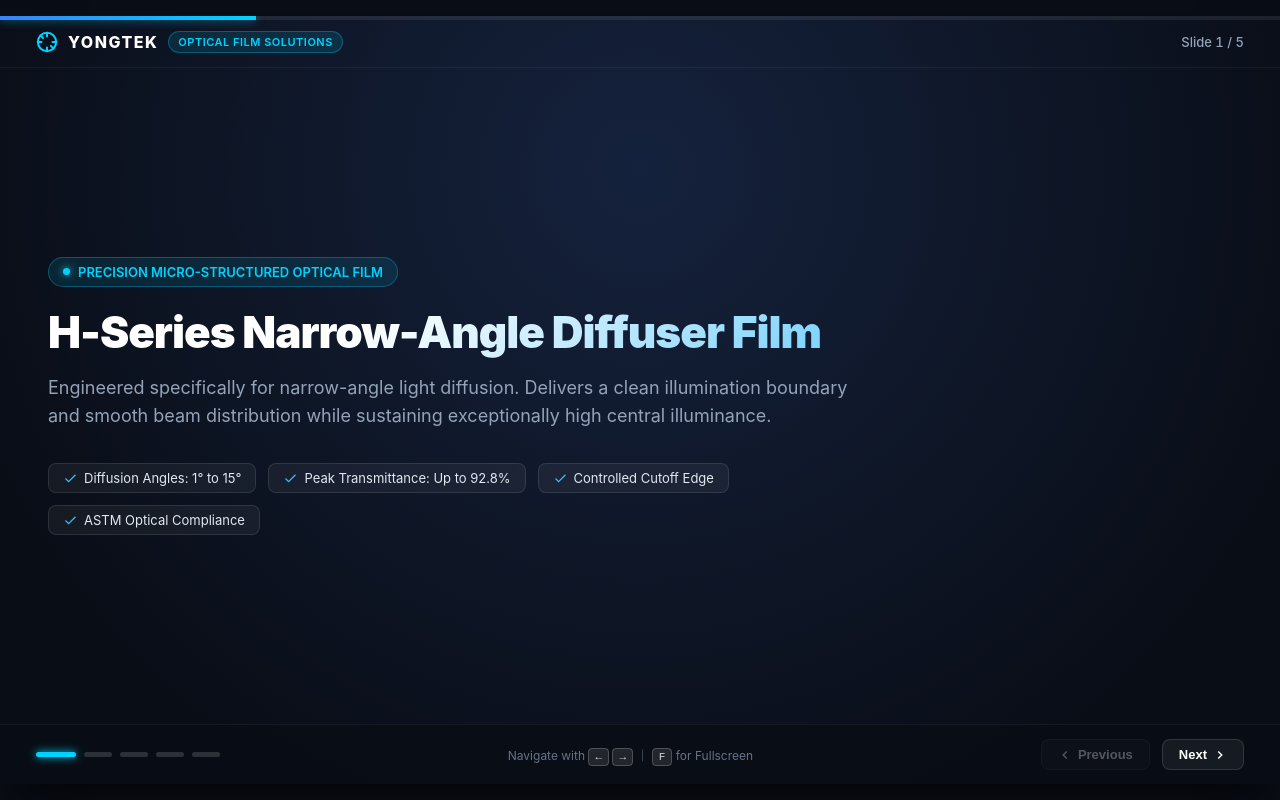
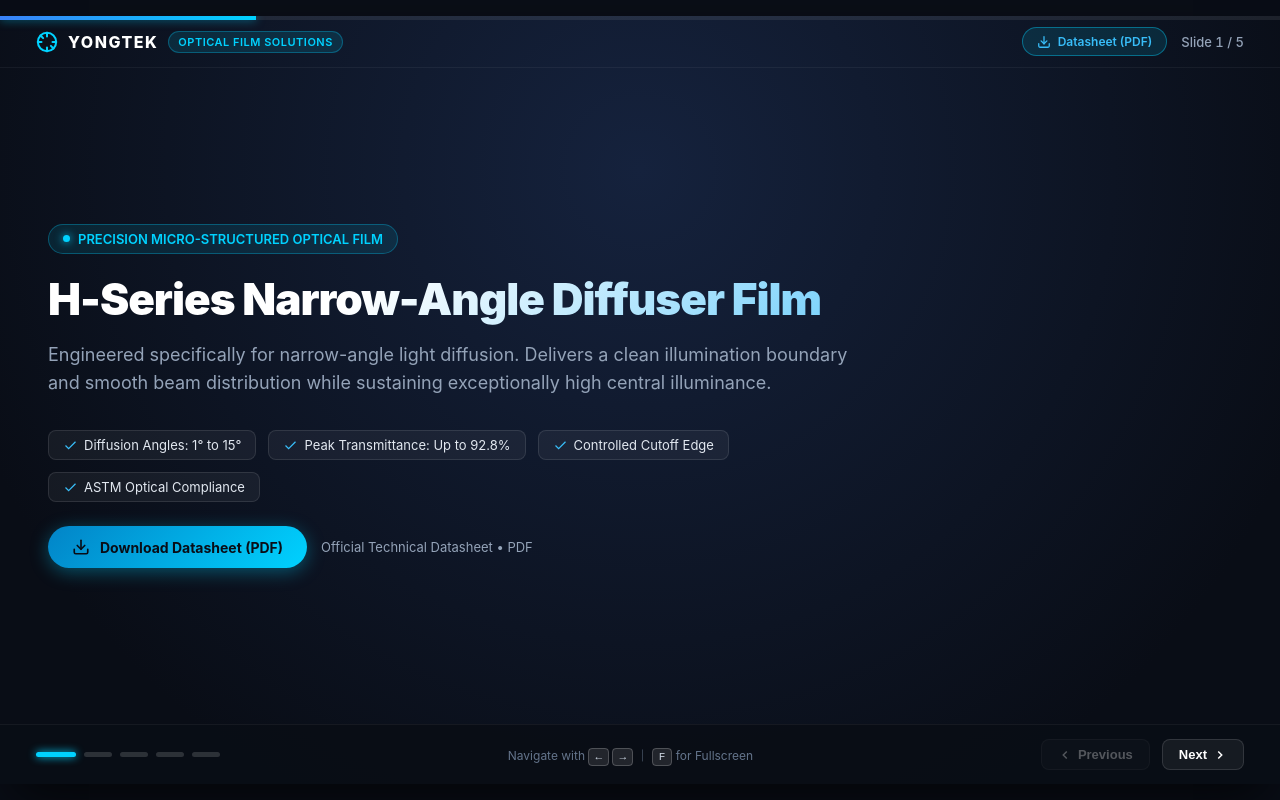
Before and after one commit to jill-chen-0809/vale, a plain HTML site: page slides_en.html in a window 1280 px wide. Drawn offline with Linux system fonts and the light colour scheme.

Commit message:
Add H-Series PDF datasheet and download buttons to slides

```diff
--- a/slides_en.html
+++ b/slides_en.html
@@ -104,6 +104,47 @@
       color: var(--text-muted);
       font-weight: 500;
       font-feature-settings: "tnum";
+    }
+    .btn-download {
+      display: inline-flex;
+      align-items: center;
+      gap: 7px;
+      padding: 6px 14px;
+      background: rgba(0, 210, 255, 0.12);
+      border: 1px solid rgba(0, 210, 255, 0.4);
+      border-radius: 20px;
+      color: #38bdf8;
+      font-size: 12px;
+      font-weight: 600;
+      text-decoration: none;
+      transition: all 0.2s ease;
+      cursor: pointer;
+    }
+    .btn-download:hover {
+      background: rgba(0, 210, 255, 0.25);
+      border-color: #00d2ff;
+      color: #ffffff;
+      box-shadow: 0 0 14px rgba(0, 210, 255, 0.4);
+      transform: translateY(-1px);
+    }
+    .cover-cta-btn {
+      display: inline-flex;
+      align-items: center;
+      gap: 10px;
+      padding: 12px 24px;
+      background: linear-gradient(135deg, #0284c7 0%, #00d2ff 100%);
+      color: #090d16;
+      font-size: 14px;
+      font-weight: 700;
+      border-radius: 9999px;
+      text-decoration: none;
+      box-shadow: 0 4px 18px rgba(0, 210, 255, 0.35);
+      transition: all 0.25s ease;
+    }
+    .cover-cta-btn:hover {
+      transform: translateY(-2px);
+      box-shadow: 0 6px 24px rgba(0, 210, 255, 0.55);
+      filter: brightness(1.1);
     }
     /* Slides Container */
     .slides-wrapper {
@@ -439,7 +480,17 @@
         <span>YONGTEK</span>
         <span class="brand-tag">OPTICAL FILM SOLUTIONS</span>
       </div>
-      <div class="slide-badge" id="slideIndicator">Slide 1 / 5</div>
+      <div style="display: flex; align-items: center; gap: 14px;">
+        <a href="YONGTEK_H_Series_Narrow_Angle_Diffuser_Film_Datasheet_v2.pdf" download="YONGTEK_H_Series_Narrow_Angle_Diffuser_Film_Datasheet_v2.pdf" target="_blank" class="btn-download" title="Download Official PDF Datasheet">
+          <svg width="14" height="14" viewBox="0 0 24 24" fill="none" stroke="currentColor" stroke-width="2.2" stroke-linecap="round" stroke-linejoin="round">
+            <path d="M21 15v4a2 2 0 0 1-2 2H5a2 2 0 0 1-2-2v-4"></path>
+            <polyline points="7 10 12 15 17 10"></polyline>
+            <line x1="12" y1="15" x2="12" y2="3"></line>
+          </svg>
+          <span>Datasheet (PDF)</span>
+        </a>
+        <div class="slide-badge" id="slideIndicator">Slide 1 / 5</div>
+      </div>
     </div>
 
     <!-- Slides Wrapper -->
@@ -472,6 +523,17 @@
               <svg width="15" height="15" viewBox="0 0 24 24" fill="none" stroke="#38bdf8" stroke-width="2"><polyline points="20 6 9 17 4 12"></polyline></svg>
               ASTM Optical Compliance
             </div>
+          </div>
+          <div style="margin-top: 24px; display: flex; gap: 14px; align-items: center;">
+            <a href="YONGTEK_H_Series_Narrow_Angle_Diffuser_Film_Datasheet_v2.pdf" download="YONGTEK_H_Series_Narrow_Angle_Diffuser_Film_Datasheet_v2.pdf" target="_blank" class="cover-cta-btn">
+              <svg width="18" height="18" viewBox="0 0 24 24" fill="none" stroke="currentColor" stroke-width="2.2" stroke-linecap="round" stroke-linejoin="round">
+                <path d="M21 15v4a2 2 0 0 1-2 2H5a2 2 0 0 1-2-2v-4"></path>
+                <polyline points="7 10 12 15 17 10"></polyline>
+                <line x1="12" y1="15" x2="12" y2="3"></line>
+              </svg>
+              Download Datasheet (PDF)
+            </a>
+            <span style="font-size: 13px; color: var(--text-muted);">Official Technical Datasheet • PDF</span>
           </div>
         </div>
       </div>
@@ -692,8 +754,14 @@
             <div style="font-weight: 700; color: #fff; font-size: 14px; margin-bottom: 2px;">Custom Engineering & Sample Requests</div>
             <div style="font-size: 12px; color: #94a3b8;">Custom substrates (PET / PC / PMMA), thickness options, die-cutting, and project optical verification.</div>
           </div>
-          <div style="font-size: 13px; font-weight: 700; color: var(--accent-cyan); letter-spacing: 0.5px;">
-            YONGTEK Co., Ltd. Technical Support
+          <div style="display: flex; gap: 16px; align-items: center;">
+            <a href="YONGTEK_H_Series_Narrow_Angle_Diffuser_Film_Datasheet_v2.pdf" download="YONGTEK_H_Series_Narrow_Angle_Diffuser_Film_Datasheet_v2.pdf" target="_blank" class="btn-download" style="padding: 8px 16px; font-size: 13px;">
+              <svg width="15" height="15" viewBox="0 0 24 24" fill="none" stroke="currentColor" stroke-width="2.2"><path d="M21 15v4a2 2 0 0 1-2 2H5a2 2 0 0 1-2-2v-4"></path><polyline points="7 10 12 15 17 10"></polyline><line x1="12" y1="15" x2="12" y2="3"></line></svg>
+              Download PDF Datasheet
+            </a>
+            <div style="font-size: 13px; font-weight: 700; color: var(--accent-cyan); letter-spacing: 0.5px;">
+              YONGTEK Co., Ltd. Technical Support
+            </div>
           </div>
         </div>
       </div>
```
Also changed, not shown: 2 other files.
